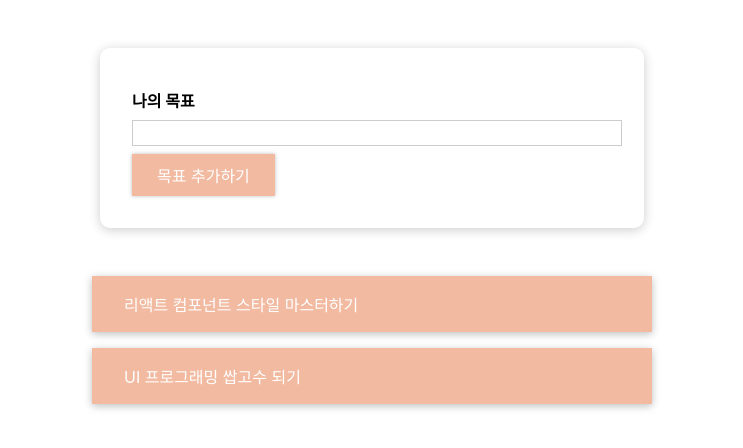
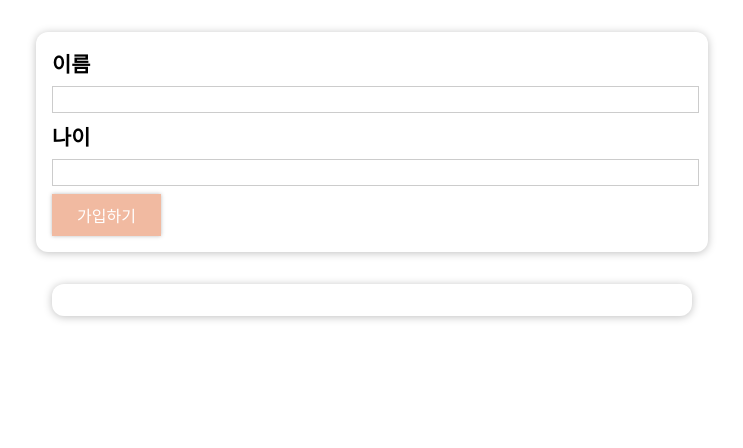
Before and after one commit to minah8/react-basic-study202405, a React (Create React App) app: page / in a window 1280 px wide. Shown: the top 448 px of the page, without its empty margins (268-1011 px from the left). Built offline with nearby package versions, Linux system fonts and the light colour scheme.

Commit message:
Users App 기본 템플릿 작성

```diff
--- a/src/App.js
+++ b/src/App.js
@@ -1,71 +1,13 @@
 import { useState } from 'react';
 import './App.css';
-import CourseInput from './components/CourseGoals/CourseInput';
-import CourseList from './components/CourseGoals/CourseList';
-
-const DUMMY_DATA = [
-  {
-    id: 'g1',
-    text: '리액트 컴포넌트 스타일 마스터하기',
-  },
-  {
-    id: 'g2',
-    text: 'UI 프로그래밍 쌉고수 되기',
-  },
-];
+import AddUsers from './components/Users/AddUsers';
+import UserList from './components/Users/UserList';
 
 const App = () => {
-  const [goals, setGoals] = useState(DUMMY_DATA);
-
-  // Input에게 전달할 함수
-  const addGoalHandler = (text) => {
-    // console.log('전달받은 텍스트: ', text);
-    const newGoal = {
-      id: Math.random().toString(),
-      text,
-    };
-
-    // 상태변수(배열) 수정
-    // setGoals([...goals, newGoal]);
-    setGoals((prevGoals) => [...prevGoals, newGoal]);
-  };
-
-  // 삭제 이벤트 핸들러를 CourseItem까지 내려보내야 함.
-  const deleteGoalHandler = (id) => {
-    // console.log('전달된 id: ', id);
-    // const updateGoals = [...goals]; // 상태 배열 그대로 복사해서 가져옴.
-    // const index = updateGoals.findIndex((goal) => goal.id === id);
-    // updateGoals.splice(index, 1);
-    // setGoals(updateGoals);
-
-    // const updateGoals = goals.filter((goal) => goal.id !== id);
-
-    setGoals(goals.filter((goal) => goal.id !== id));
-  };
-
-  // CourseList 조건부 렌더링
-  let listContent = (
-    <p
-      style={{
-        color: 'red',
-        fontSize: '2em',
-        textAlign: 'center',
-      }}
-    >
-      목표를 등록해 주세요!!
-    </p>
-  );
-
-  if (goals.length > 0) {
-    listContent = <CourseList items={goals} onDelete={deleteGoalHandler} />;
-  }
-
   return (
     <div>
-      <section id="goal-form">
-        <CourseInput onAdd={addGoalHandler} />
-      </section>
-      <section id="goals">{listContent}</section>
+      <AddUsers />
+      <UserList />
     </div>
   );
 };
--- a/src/components/UI/Button/Button.js
+++ b/src/components/UI/Button/Button.js
@@ -1,34 +1,34 @@
 import React from 'react';
 import styled from 'styled-components';
-// import './Button.css';
+import './Button.css';
 
-const Button = styled.button`
-  font: inherit;
-  padding: 0.5rem 1.5rem;
-  border: 1px solid #f1baa1;
-  color: white;
-  background: #f1baa1;
-  box-shadow: 0 0 4px rgba(0, 0, 0, 0.26);
-  cursor: pointer;
+// const Button = styled.button`
+//   font: inherit;
+//   padding: 0.5rem 1.5rem;
+//   border: 1px solid #f1baa1;
+//   color: white;
+//   background: #f1baa1;
+//   box-shadow: 0 0 4px rgba(0, 0, 0, 0.26);
+//   cursor: pointer;
 
-  &:focus {
-    outline: none;
-  }
+//   &:focus {
+//     outline: none;
+//   }
 
-  &:hover,
-  &:active {
-    background: #bd613c;
-    border-color: #bd613c;
-    box-shadow: 0 0 8px rgba(0, 0, 0, 0.26);
-  }
-`;
+//   &:hover,
+//   &:active {
+//     background: #bd613c;
+//     border-color: #bd613c;
+//     box-shadow: 0 0 8px rgba(0, 0, 0, 0.26);
+//   }
+// `;
 
-// const Button = ({ type, onClick, children }) => {
-//   return (
-//     <button type={type} onClick={onClick} className="button">
-//       {children}
-//     </button>
-//   );
-// };
+const Button = ({ type, onClick, children }) => {
+  return (
+    <button type={type} onClick={onClick} className="button">
+      {children}
+    </button>
+  );
+};
 
 export default Button;
--- a/src/components/UI/Card.js
+++ b/src/components/UI/Card.js
@@ -1,9 +1,15 @@
 import React from 'react';
-import './Card.css';
+import styles from './Card.module.css';
+/*
+  서로 다른 두 개의 css 파일에 동일한 이름의 css 클래스가 정의되어 있다면
+  두 스타일의 충돌이 발생할 수 있습니다. (우선순위에 의해 어느 한 스타일이 동작 x)
+  이런 것들을 해결하기 위해 CSS Module을 사용.
+  고유한 클래스명을 통해 css 클래스명이 서로 중첩되는 것을 방지.
+  전역 스타일에 지정하면 편합니다. (전역 스타일의 충돌 및 오염 방지)
+*/
 
 const Card = ({ children, className }) => {
-  const madeClass = 'card ' + className;
-  return <div className={madeClass}>{children}</div>;
+  return <div className={`${styles.card} ${className}`}>{children}</div>;
 };
 
 export default Card;
--- /dev/null
+++ b/src/components/Users/AddUsers.js
@@ -0,0 +1,70 @@
+import React, { useState } from 'react';
+import Button from '../UI/Button/Button';
+import styles from './AddUsers.module.css';
+import Card from '../UI/Card';
+
+const AddUsers = () => {
+  const [userValue, setUserValue] = useState({
+    userName: '',
+    age: '',
+  });
+
+  const userNameChangeHandler = (e) => {
+    setUserValue((prevUserValue) => {
+      return {
+        ...prevUserValue,
+        userName: e.target.value,
+      };
+    });
+  };
+
+  const ageChangeHandler = (e) => {
+    setUserValue((prevUserValue) => {
+      return {
+        ...prevUserValue,
+        age: e.target.value,
+      };
+    });
+  };
+
+  const userSubmitHandler = (e) => {
+    e.preventDefault();
+
+    if (userValue.userName.trim() === '' || userValue.age.trim() === '') {
+      return;
+    }
+
+    if (+userValue.age < 1) return;
+
+    console.log(userValue);
+
+    setUserValue({
+      userName: '',
+      age: '',
+    });
+  };
+
+  return (
+    <Card className={styles.input}>
+      <form onSubmit={userSubmitHandler}>
+        <label htmlFor="username">이름</label>
+        <input
+          id="username"
+          type="text"
+          onChange={userNameChangeHandler}
+          value={userValue.userName}
+        />
+        <label htmlFor="age">나이</label>
+        <input
+          id="age"
+          type="number"
+          onChange={ageChangeHandler}
+          value={userValue.age}
+        />
+        <Button type="submit">가입하기</Button>
+      </form>
+    </Card>
+  );
+};
+
+export default AddUsers;
--- /dev/null
+++ b/src/components/Users/AddUsers.module.css
@@ -0,0 +1,27 @@
+.input {
+    margin: 2rem auto;
+    padding: 1rem;
+    width: 90%;
+    max-width: 40rem;
+  }
+
+  .input label {
+    display: block;
+    font-weight: bold;
+    margin-bottom: 0.5rem;
+    font-size: 1.3em;
+  }
+
+  .input input {
+    font: inherit;
+    display: block;
+    width: 100%;
+    border: 1px solid #ccc;
+    padding: 0.15rem;
+    margin-bottom: 0.5rem;
+  }
+
+  .input input:focus {
+    outline: none;
+    border-color: #4f005f;
+  }
--- /dev/null
+++ b/src/components/Users/UserList.js
@@ -0,0 +1,13 @@
+import React from 'react';
+import styles from './UserList.module.css';
+import Card from '../UI/Card';
+
+const UserList = () => {
+  return (
+    <Card className={styles.users}>
+      <ul></ul>
+    </Card>
+  );
+};
+
+export default UserList;
--- /dev/null
+++ b/src/components/Users/UserList.module.css
@@ -0,0 +1,16 @@
+.users {
+    margin: 2rem auto;
+    width: 90%;
+    max-width: 40rem;
+  }
+
+  .users ul {
+    list-style: none;
+    padding: 1rem;
+  }
+
+  .users li {
+    border: 1px solid #ccc;
+    margin: 0.5rem 0;
+    padding: 0.5rem;
+  }
```
Also changed, not shown: src/components/UI/Card.module.css (renamed from src/components/UI/Card.css).
